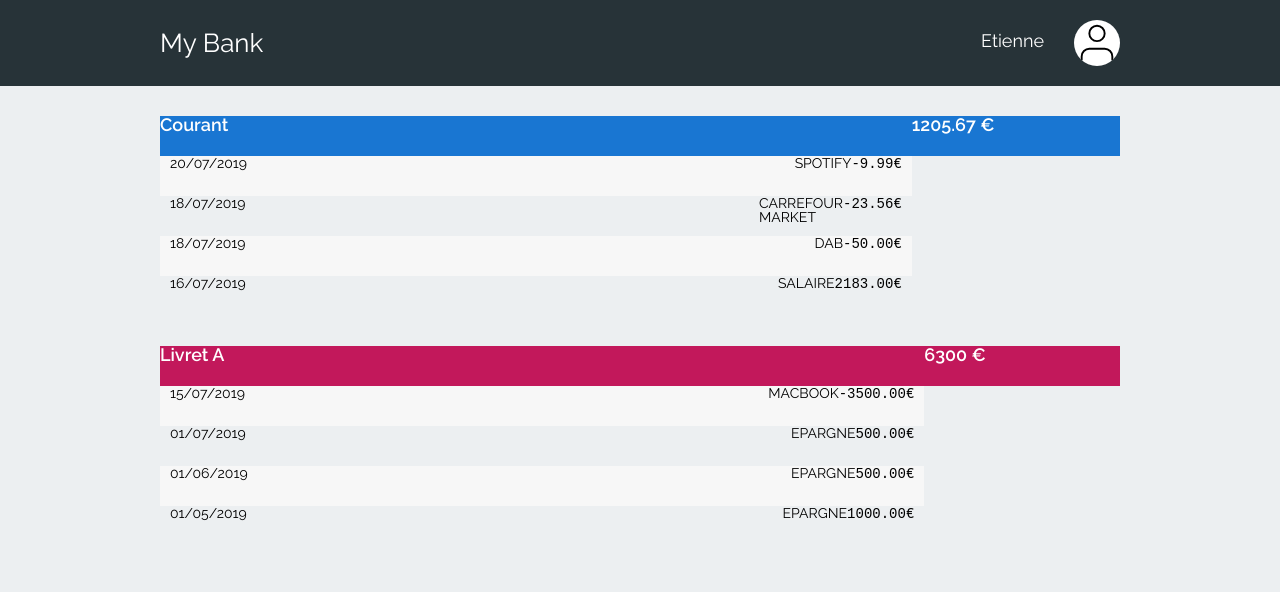
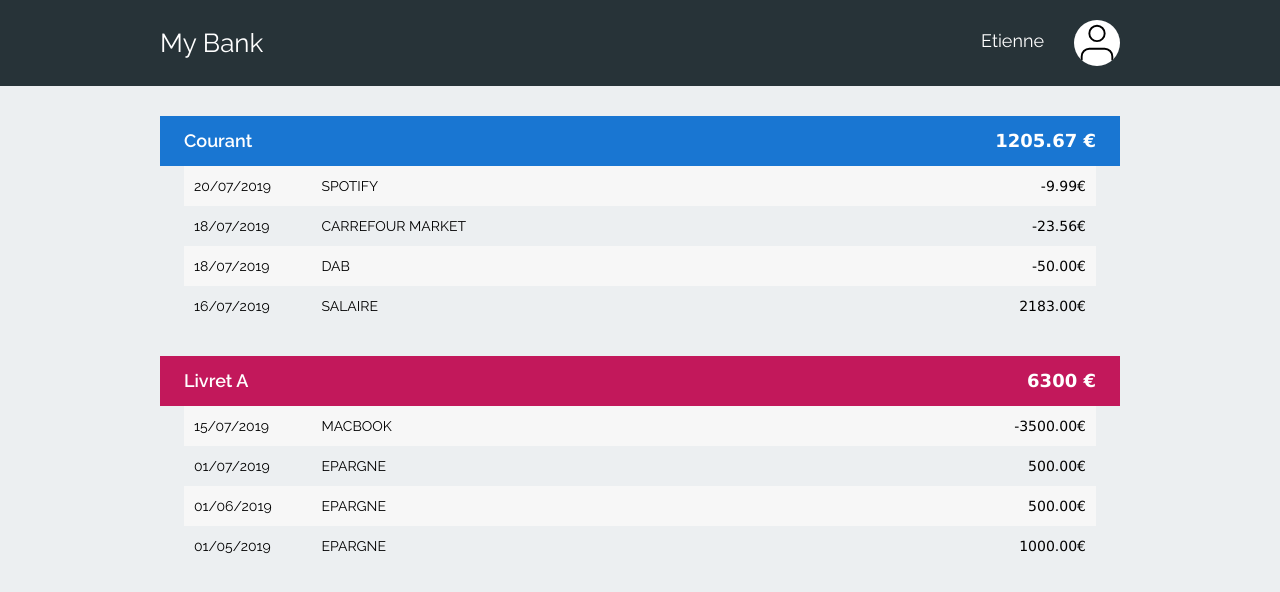
Before and after one commit to DavidNabet/project-bank-react, a React (Create React App) app: page / in a window 1280 px wide. Shown: the top 592 px of the page. Built offline with nearby package versions, Linux system fonts and the light colour scheme.

Commit message:
style table

```diff
--- a/src/App.css
+++ b/src/App.css
@@ -60,13 +60,14 @@ header .logged img {
 
 /* Contenu */
 .monospace {
-  font-family: "Courier New", Courier, monospace;
+  font-family: Verdana, Geneva, Tahoma, sans-serif;
 }
 
 table {
   width: 100%;
   margin: 30px auto 0;
-  border-collapse: collapse;
+  display: flex;
+  flex-direction: column;
 }
 
 table th {
@@ -75,30 +76,34 @@ table th {
   font-weight: 600;
 }
 
-td,
-th {
-  height: 40px;
-  text-align: left;
+table thead tr {
+  display: flex;
+  flex-direction: row;
+  justify-content: space-between;
+  align-items: center;
+  border-radius: 20px;
+  min-height: 50px;
+  width: 95%;
+  margin: 0 auto;
 }
 
 /* THEAD */
 
-table thead {
-  height: auto;
-}
-
 /* TBODY */
 
 table tbody {
-  width: 100%;
+  width: 95%;
   display: flex;
   flex-direction: column;
   margin: 0 auto;
 }
 
 table tbody tr {
-  display: block;
+  display: flex;
+  height: 40px;
   padding: 0 10px;
+  align-items: center;
+  justify-content: space-around;
 }
 
 table tbody tr:nth-child(odd) {
@@ -106,5 +111,14 @@ table tbody tr:nth-child(odd) {
 }
 
 table tbody td {
-  width: 100%;
+  text-align: left;
+  flex: 3;
 }
+
+table tbody td:first-child {
+  flex: 1;
+}
+
+table tbody td:last-child {
+  text-align: right;
+}
--- a/src/components/Account.js
+++ b/src/components/Account.js
@@ -7,7 +7,7 @@ const Account = ({ account }) => {
           <tr>
             <th>{name}</th>
             <th></th>
-            <th>{balance} €</th>
+            <th className="monospace">{balance} €</th>
           </tr>
         </thead>
         <tbody>
```
